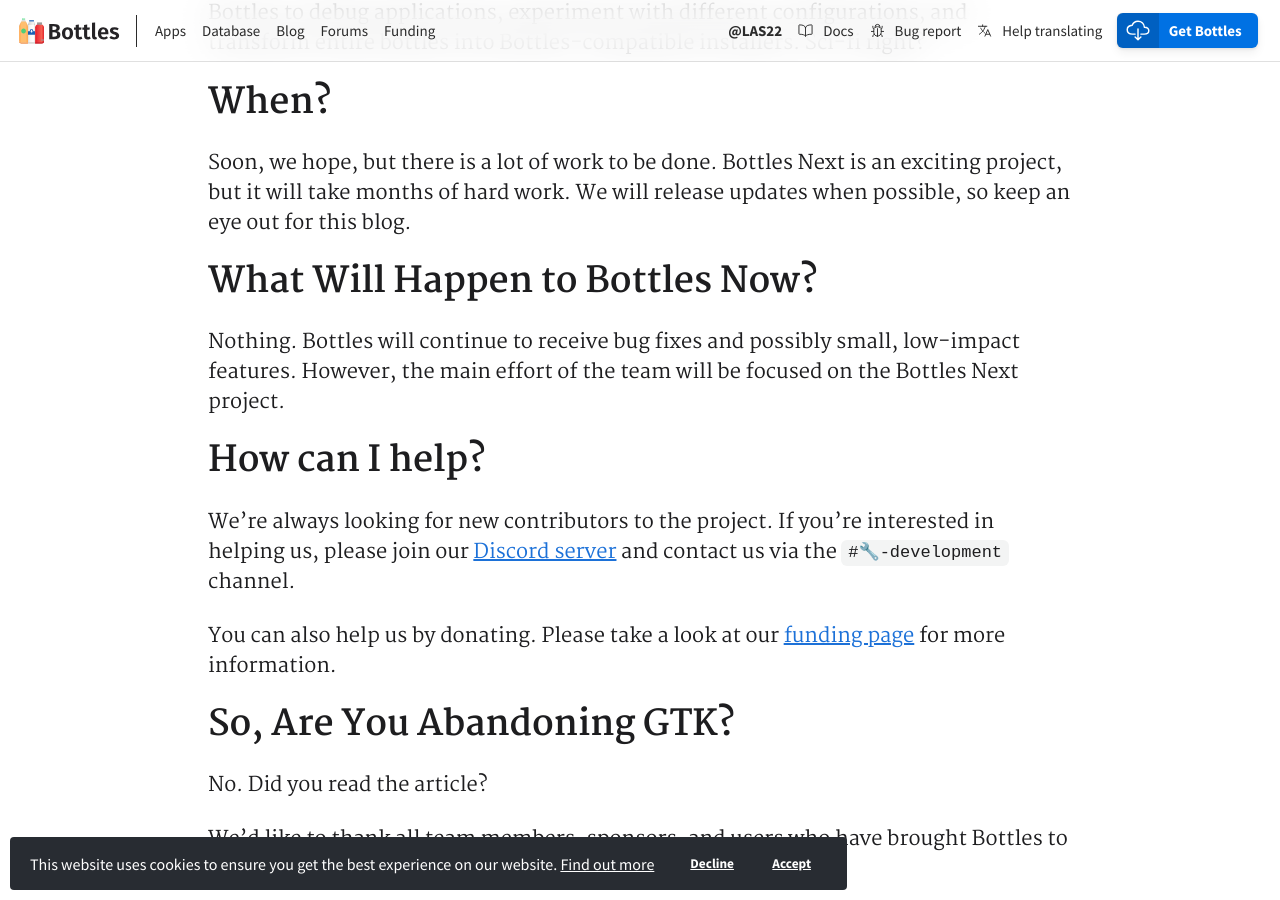
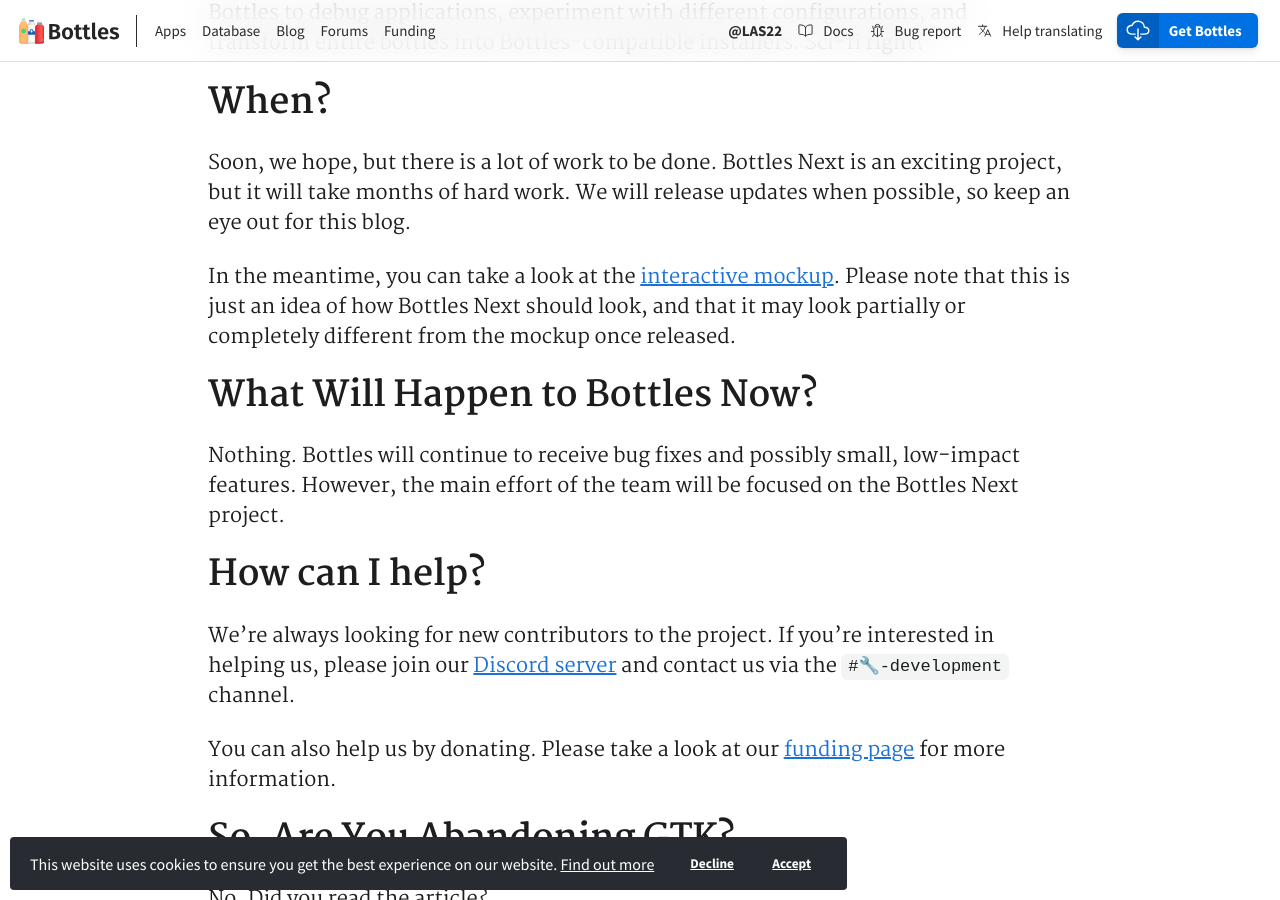
Before and after one commit to bottlesdevs/website, a Jekyll site: the page built from _posts/2023-10-05-bottles-next-a-new-chapter.md, in a window 1280 px wide and 900 px high, scrolled down 10935 px. Built offline with Jekyll 4.4.1, drawn with Linux system fonts in a browser that asks for light colours; nearby versions of some CDN libraries; comment, search, counter and statistics services are not loaded.

Commit message:
add link to figma

```diff
--- a/_posts/2023-10-05-bottles-next-a-new-chapter.md
+++ b/_posts/2023-10-05-bottles-next-a-new-chapter.md
@@ -159,6 +159,8 @@
 
 Soon, we hope, but there is a lot of work to be done. Bottles Next is an exciting project, but it will take months of hard work. We will release updates when possible, so keep an eye out for this blog.
 
+In the meantime, you can take a look at the [interactive mockup](https://www.figma.com/proto/iWNlSzDKpTucBNzQymGzyY/Bottles-Next?type=design&node-id=29-1150&t=Ge4CUBp7vcWkoy3l-0&scaling=min-zoom&page-id=0%3A1&starting-point-node-id=29%3A1150). Please note that this is just an idea of how Bottles Next should look, and that it may look partially or completely different from the mockup once released.
+
 ## What Will Happen to Bottles Now?
 
 Nothing. Bottles will continue to receive bug fixes and possibly small, low-impact features. However, the main effort of the team will be focused on the Bottles Next project.
```
